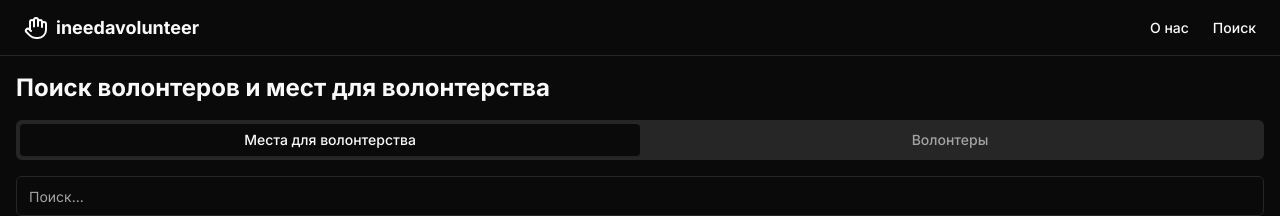
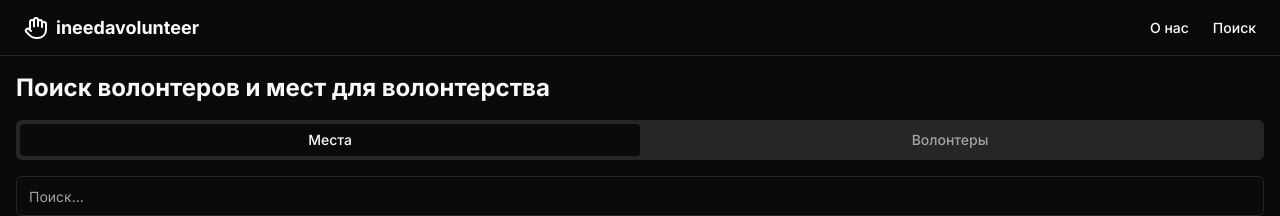
Before and after one commit to manyports/oneported, a Next.js app: page /search in a window 1280 px wide. Shown: the top 216 px of the page. Built offline with nearby package versions, Linux system fonts and the light colour scheme.

Commit message:
Refactor TabsTrigger component to use shorter label for "Места для волонтерства"

```diff
--- a/src/app/search/page.tsx
+++ b/src/app/search/page.tsx
@@ -41,7 +41,7 @@ export default function SearchPage() {
 
       <Tabs defaultValue="places" className="w-full">
         <TabsList className="grid w-full grid-cols-2">
-          <TabsTrigger value="places">Места для волонтерства</TabsTrigger>
+          <TabsTrigger value="places">Места</TabsTrigger>
           <TabsTrigger value="volunteers">Волонтеры</TabsTrigger>
         </TabsList>
 
```
